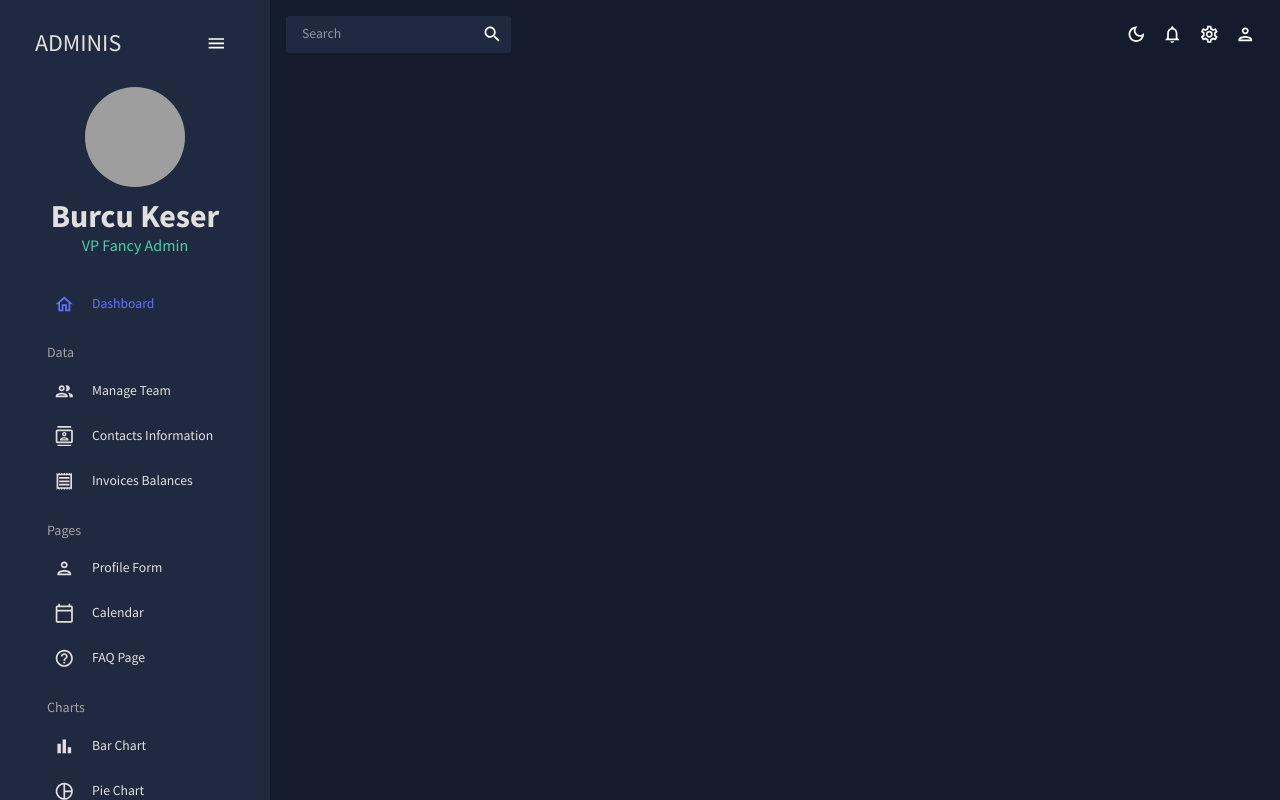
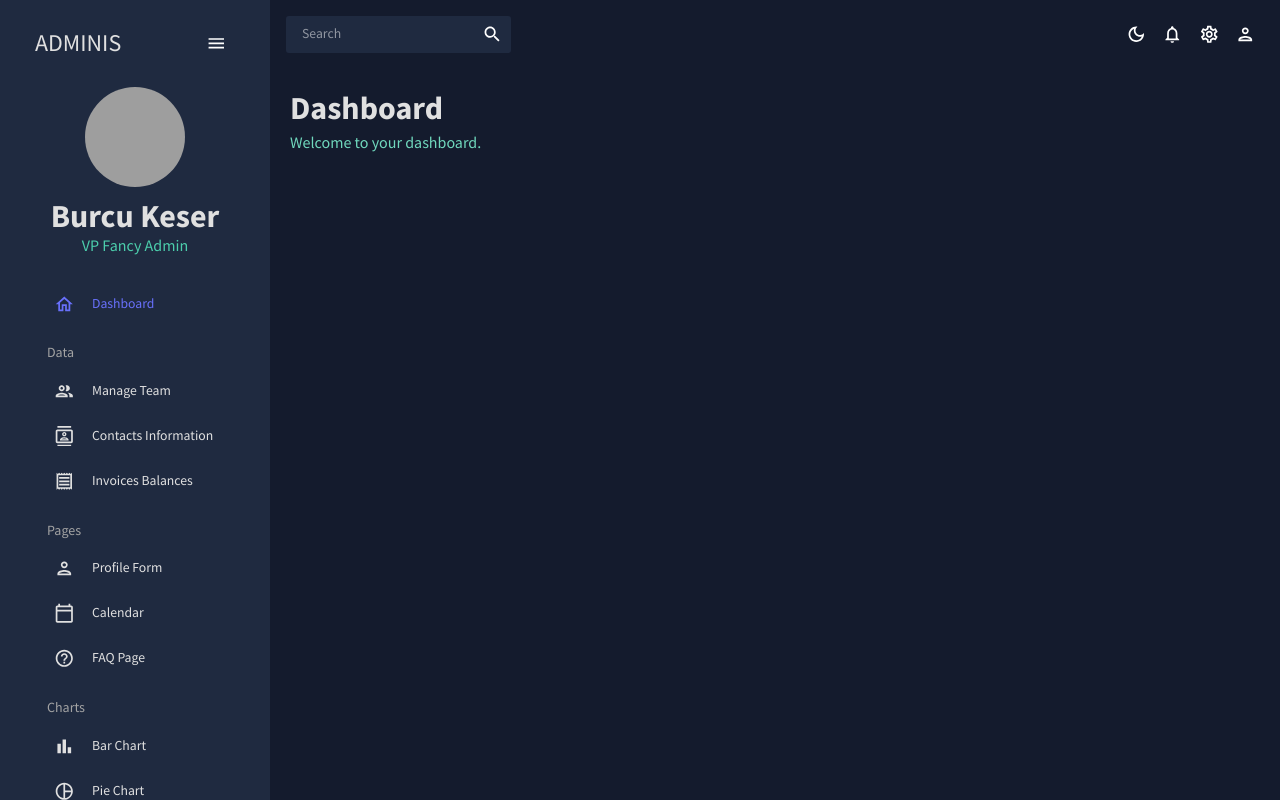
Before and after one commit to burcuukeser/react-admin, a React (Create React App) app: page / in a window 1280 px wide. Built offline with nearby package versions, Linux system fonts and the light colour scheme; grey boxes are pictures that could not be loaded.

Commit message:
Header added

```diff
--- a/src/components/Header.jsx
+++ b/src/components/Header.jsx
@@ -0,0 +1,28 @@
+import { Typography, useTheme, Box } from "@mui/material";
+import { tokens } from "../theme";
+
+const Header = ({title, subtitle}) => {
+    const theme = useTheme();
+    const colors = tokens(theme.palette.mode);
+
+    return (
+        <Box mb="30px">
+            <Typography
+                variant="h2"
+                color={colors.grey[100]}
+                fontWeight="bold"
+                sx={{ mb: "5px" }}
+            >
+                {title}
+            </Typography>
+            <Typography
+                variant="h5"
+                color={colors.greenAccent[400]}
+            >
+                {subtitle}
+            </Typography>
+    </Box>
+    );
+}
+
+export default Header;
--- a/src/scenes/dashboard/index.jsx
+++ b/src/scenes/dashboard/index.jsx
@@ -1,5 +1,15 @@
+import { Box } from "@mui/material";
+import Header from "../../components/Header";
+
 const Dashboard = () => {
 
+    return (
+        <Box m="20px">
+            <Box display="flex" justifyContent="space-between" alignItems="center">
+                <Header title="Dashboard" subtitle="Welcome to your dashboard."/>
+            </Box>
+        </Box>
+    );
 }
 
 export default Dashboard;
```
